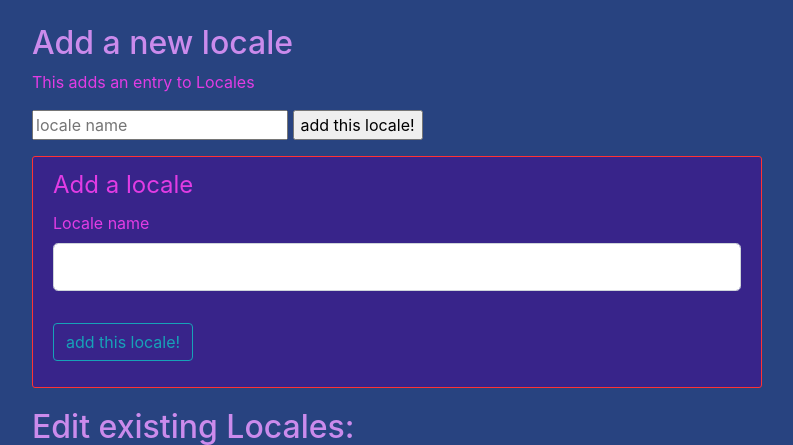
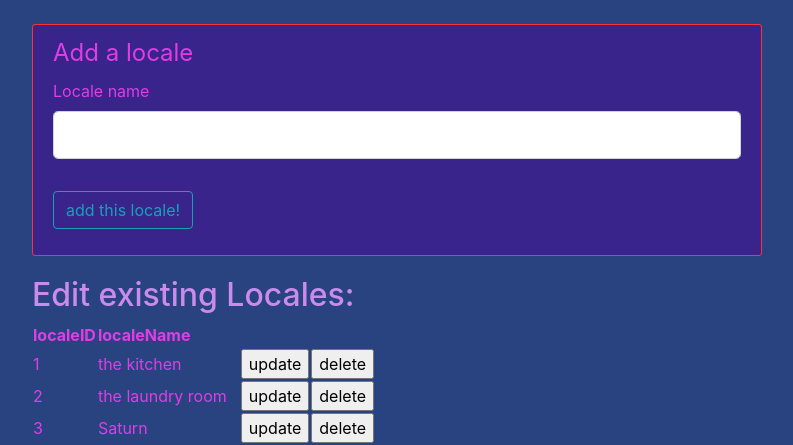
Before and after one commit to hjryan/ryanryan, a Flask app: page /locales in a window 1280 px wide. Shown: the part 56-501 px from the top of the page, without its empty margins (53-846 px from the left). Run offline with Flask 2, Linux system fonts and the light colour scheme.

Commit message:
Update locales.html

```diff
--- a/templates/locales.html
+++ b/templates/locales.html
@@ -1,12 +1,5 @@
 {% extends 'layout.html' %}
 {% block content %}
-<h2>Add a new locale</h2>
-<p>This adds an entry to Locales</p>
-<form id="addNew">
-    <input type="text" name="localeName" placeholder="locale name" required>
-    <input type="submit" value="add this locale!" id="addNewButton" required>
-</form>
-<p></p>
 <div class="content-section">
     <form method="POST" action="">
         {{ form.hidden_tag() }}
@@ -14,7 +7,6 @@
             <legend>Add a locale</legend>
             <div class="form-group">
                 {{ form.localeName.label(class="form-control-label") }}
-
                 {% if form.localeName.errors %}
                 {{ form.localeName(class="form-control form-control-lg is-invalid") }}
                 <div class="invalid-feedback">
```
